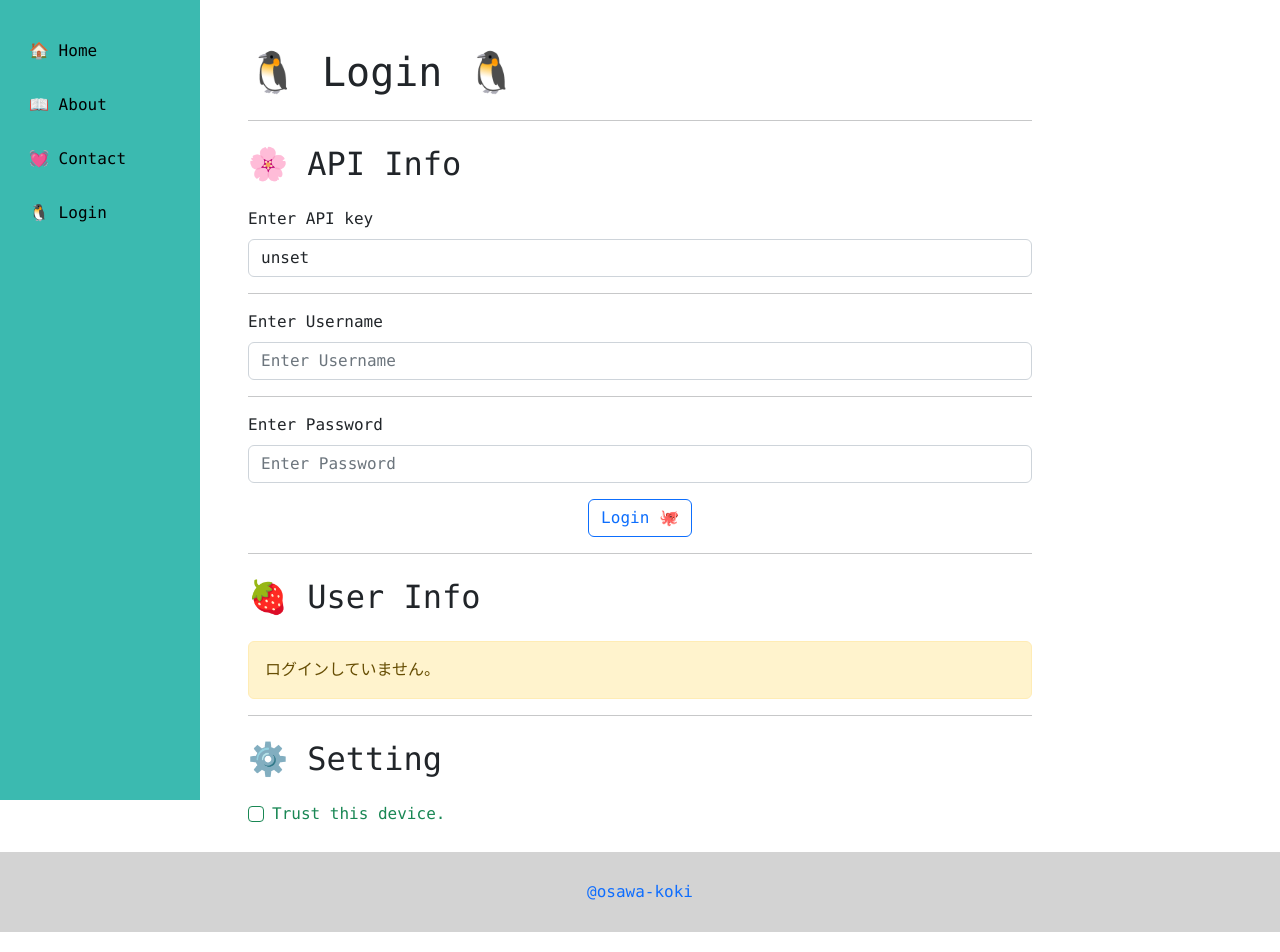
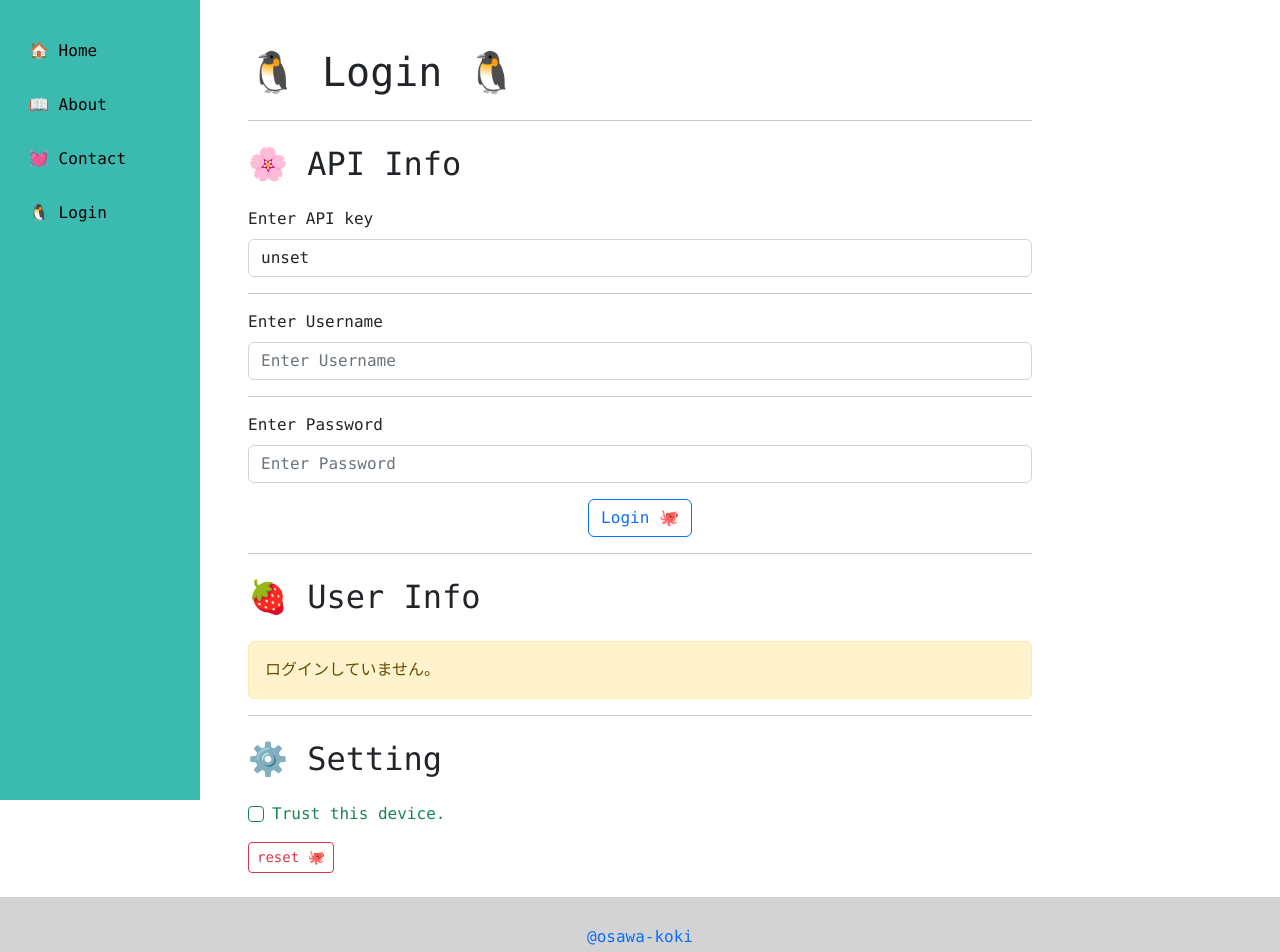
Before and after one commit to osawa-koki/enegaeru-sample, a Next.js app: page /login in a window 1280 px wide. Shown: the top 952 px of the page. Built offline with nearby package versions, Linux system fonts and the light colour scheme; no server answers.

Commit message:
設定情報。

```diff
--- a/pages/login.tsx
+++ b/pages/login.tsx
@@ -143,10 +143,11 @@ export default function Setting() {
         <hr />
         <h2>⚙️ Setting</h2>
         <div className='mt-3'>
-        <Form.Check type='checkbox' id={`trust-device`}>
-          <Form.Check.Input type='checkbox' isValid />
-          <Form.Check.Label>{`Trust this device.`}</Form.Check.Label>
-        </Form.Check>
+          <Form.Check type='checkbox' id={`trust-device`}>
+            <Form.Check.Input type='checkbox' isValid />
+            <Form.Check.Label>{`Trust this device.`}</Form.Check.Label>
+          </Form.Check>
+          <Button variant='outline-danger' size='sm' onClick={SetDefault} className='mt-3 d-block'>reset 🐙</Button>
         </div>
       </div>
     </Layout>
```
